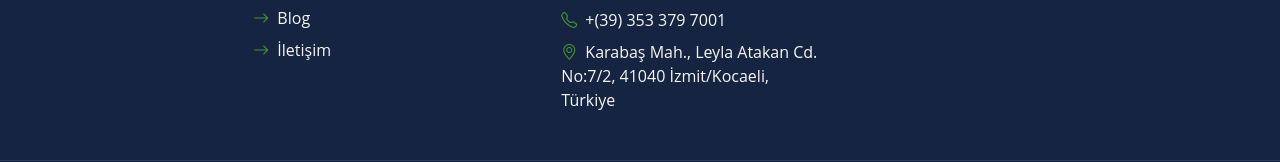
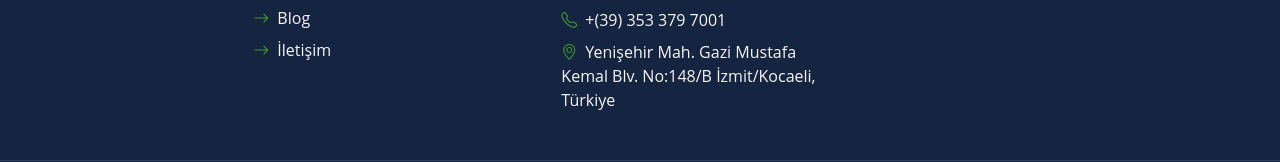
Before and after one commit to metekaya/goitaly, a plain HTML site: page about.html in a window 1280 px wide. Shown: the part 1266-1428 px from the top of the page. Drawn offline with nearby package versions, Linux system fonts and the light colour scheme.

Commit message:
Update address information for consistency across multiple pages

```diff
--- a/about.html
+++ b/about.html
@@ -251,7 +251,7 @@
                 <h3 class="text-white mb-4">Bize Sormaktan Çekinmeyin</h3>
                 <p class="mb-2"><i class="bi bi-envelope-open text-primary me-2"></i><a href="mailto:info@goitaly.com.tr" class="text-secondary">info@goitaly.com.tr</a></p>
                 <p class="mb-2"><i class="bi bi-telephone text-primary me-2"></i><a href="tel:+393533797001" class="text-secondary">+(39) 353 379 7001</a></p>
-                <p class="mb-0"><i class="bi bi-geo-alt text-primary me-2"></i>Karabaş Mah., Leyla Atakan Cd. No:7/2, 41040 İzmit/Kocaeli, Türkiye</p>
+                <p class="mb-0"><i class="bi bi-geo-alt text-primary me-2"></i>Yenişehir Mah. Gazi Mustafa Kemal Blv. No:148/B İzmit/Kocaeli, Türkiye</p>
             </div>
             <div class="col-lg-3 col-md-6">
                 <h3 class="text-white mb-4">Bizi Takip Edin</h3>
```
Also changed, not shown: blog.html (+1 -1 lines), contact.html (+1 -1 lines), detail-2.html (+1 -1 lines), detail-3.html (+1 -1 lines), detail.html (+1 -1 lines), index.html (+1 -1 lines), service.html (+1 -1 lines).
